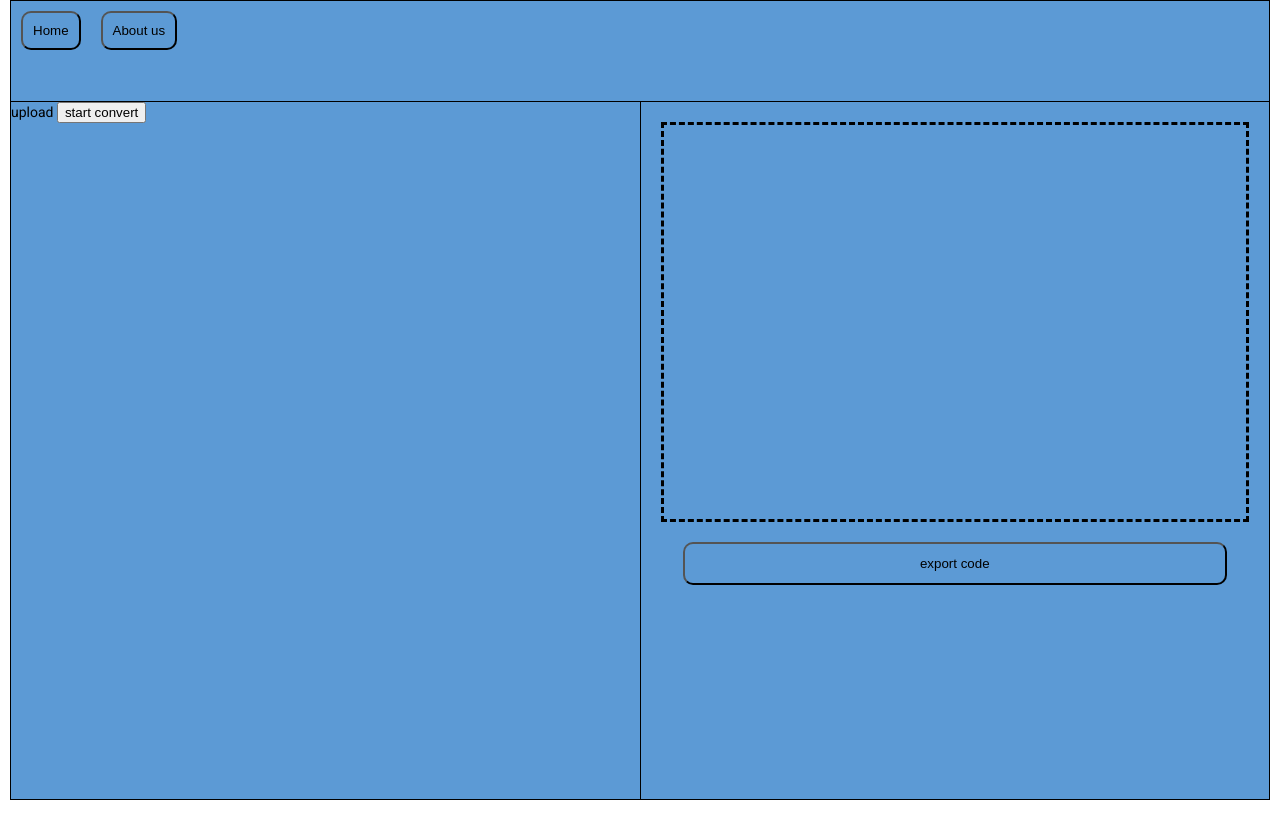
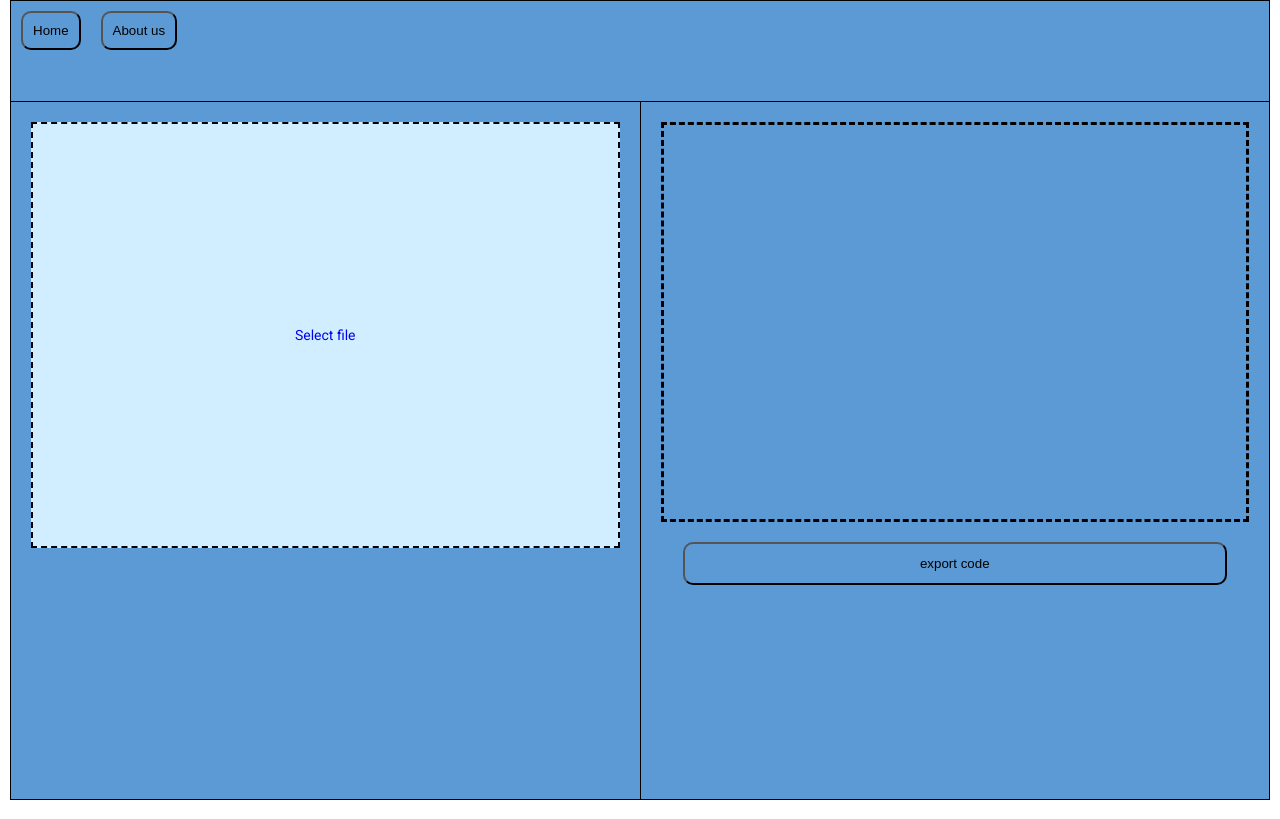
Before and after one commit to angryreid/ai-schema, an Angular app: page /dashboard in a window 1280 px wide. Built offline with nearby package versions, Linux system fonts and the light colour scheme.

Commit message:
add loading and fileUpload by lain

```diff
--- a/src/app/dashboard/dashboard.component.html
+++ b/src/app/dashboard/dashboard.component.html
@@ -1,3 +1,4 @@
+<app-loading [showLoading]="loading"></app-loading>
 <div id="dashboard">
     <div id="header" class="boarder-bottom">
         <button>Home</button>
@@ -5,8 +6,21 @@
     </div>
     <div id="container">
         <div id="upload">
-            upload
-            <button (click)="convert()">start convert</button>
+            <!-- <button (click)="convert()">start convert</button> -->
+            <div id="uploadBox">
+                <div class="file">
+                    <a href="javascript:;">
+                        <input type="file" name="" id="fileInput" (change)="handleFileInput($event)">
+                        <div class="selectFileBox">
+                            <div id="uploadDesc">Select file</div>
+                        </div>
+                    </a>
+                </div>
+                <div id="fileName" *ngIf="fileName!==''">
+                    seleted file:{{fileName}}<br>
+                    last modify:{{fileLastModifyTime}}
+                </div>
+            </div>
         </div>
         <div id="progess">
             <div id="progressWindow" >
--- a/src/app/dashboard/dashboard.component.scss
+++ b/src/app/dashboard/dashboard.component.scss
@@ -1,5 +1,5 @@
 #dashboard{
-    width: 1260px;
+    max-width: 1260px;
     height: 100vh;
     margin: 0 auto;
     border: 1px solid black;
@@ -56,6 +56,65 @@
         }
         #upload{
             border-right: 1px solid black;
+            height: 100%;
+            #uploadBox{
+                height: 100%;
+                .file{
+                    position: relative;
+                    // display: flex;
+                    // align-items: center;
+                    // justify-content: center;
+                    background-color: #D0EEFF;
+                    border: 2.4px black dashed;
+                    margin: 20px;
+                    padding: 2px;
+                    overflow: hidden;
+                    color: #3bdbf7;
+                    line-height: 20px;
+                    text-decoration: none;
+                    height: 60%;
+                    a{
+                        text-decoration: none;
+
+                        input{
+                            position: absolute;
+                            display: block;
+                            width: 100%;
+                            height: 100%;
+                            opacity: 0;
+                            z-index: 11;
+                        }
+                    }
+                    a:hover{
+                        background:#AADFFD;
+                        border-color:#78c3f3;
+                        color: #004974;
+                        text-decoration: none;
+                    }
+                    a:link{
+                        background-color: #D0EEFF;
+                    }
+
+                }
+                .selectFileBox{
+                    position: relative;
+                    top: 50%;
+                    transform: translate(0,-50%);
+                    width: 100%;
+                    height: auto;
+                    display: flex;
+                    justify-content: center;
+                    align-items: center;
+                    flex-direction: row;
+                }
+            }
+            // form{
+            //     height: 95%;
+            //     margin: 5px;
+            //     border: 2px solid #78c3f3;
+            // }
+
+
         }
         ::ng-deep .mat-progress-bar {
             height: 15px;
--- a/src/app/dashboard/dashboard.component.ts
+++ b/src/app/dashboard/dashboard.component.ts
@@ -1,6 +1,10 @@
 import { Component, OnInit } from '@angular/core';
 import { interval } from 'rxjs';
 
+import { Observable, of, switchMap } from 'rxjs';
+import { map, catchError, tap } from 'rxjs';
+import { HttpClient, HttpHeaders } from '@angular/common/http';
+import { error } from 'console';
 @Component({
   selector: 'app-dashboard',
   templateUrl: './dashboard.component.html',
@@ -8,16 +12,33 @@ import { interval } from 'rxjs';
 })
 export class DashboardComponent implements OnInit {
 
-  constructor() { }
+  constructor(private http: HttpClient) { }
+  public fileName: string = "";
+  public fileLastModifyTime: string = "";
+  loading: boolean = true;
+  ngOnInit() {
+    setTimeout(() => {
+      this.loading = false;
+    }, 2000)}
 
   value = 0;
   seconds: number = 0;
   public displayProgressBar = false;
-  ngOnInit() {
 
+  handleFileInput(event: any) {
+    console.log(event.target.files[0]);
+    const file:any = event.target.files[0];
+    if(file){
+      this.fileName = file.name;
+      this.fileLastModifyTime = file.lastModifiedDate.toString();
+      // const formData: FormData = new FormData();
+      // formData.append('picFile', file);
+      // const upload$ = this.http.post("http://127.0.0.1:5000/up_file",formData);
+      // upload$.subscribe();
+      this.postFile(file).subscribe((res)=>{alert(res.message)});
+    }
   }
-
-  public convert(){
+  convert(){
     this.displayProgressBar = !this.displayProgressBar;
     const time = 60;
     const timer$ = interval(1000);
@@ -32,4 +53,14 @@ export class DashboardComponent implements OnInit {
       }
     });
   }
+
+  postFile(fileToUp: File): Observable<{message:string}> {
+    const url: string = "http://127.0.0.1:5000/up_file";
+    const formData: FormData = new FormData();
+    formData.append('picFile', fileToUp);
+    return this.http
+      .post<any>(url, formData).pipe(
+        switchMap((res: {message:string}) => { console.log(res); return of(res); })
+      );
+  }
 }
--- /dev/null
+++ b/src/app/loading/loading.component.html
@@ -0,0 +1,4 @@
+<div id="loading" class="loading" *ngIf="showLoading">
+    <div class="progress-5"></div>
+    <div>Loading</div>
+</div>
--- /dev/null
+++ b/src/app/loading/loading.component.scss
@@ -0,0 +1,42 @@
+#loading{
+    position: absolute;
+    left: 0;
+    top: 0;
+    display: flex;
+    flex-direction: column;
+    width: 100%;
+    height: 100%;
+    justify-content: center;
+    align-items: center;
+    background-color: rgba($color: white, $alpha: 0.8);
+    z-index: 999;
+
+}
+.progress-5 {
+    width:80px;
+    height:40px;
+    border-radius: 0 5% 5% 0;
+    border:2px solid #000;
+    padding:3px;
+    background:
+      repeating-linear-gradient(90deg,#000 0 10px,#0000 0 16px)
+      0/0% no-repeat content-box content-box;
+    position: relative;
+    animation:p5 2s infinite steps(6);
+    z-index: 1000;
+  }
+  .progress-5::before {
+    content:"";
+    position: absolute;
+    top: 50%;
+    left:100%;
+    transform: translateY(-50%);
+    width:10px;
+    height: 10px;
+    border-radius: 0 10% 10% 0;
+    border: 2px solid #000;
+    z-index: 1000;
+  }
+  @keyframes p5 {
+      100% {background-size:120%}
+  }
--- /dev/null
+++ b/src/app/loading/loading.component.ts
@@ -0,0 +1,15 @@
+import { Component, Input, OnInit } from '@angular/core';
+
+@Component({
+  selector: 'app-loading',
+  templateUrl: './loading.component.html',
+  styleUrls: ['./loading.component.scss']
+})
+export class LoadingComponent implements OnInit {
+
+  constructor() { }
+
+  ngOnInit(): void {
+  }
+  @Input() showLoading: boolean=false;
+}
```
Also changed, not shown: src/app/app.module.ts (+6 -2 lines), 1 other file (tests, documents, lock files or other folders).
